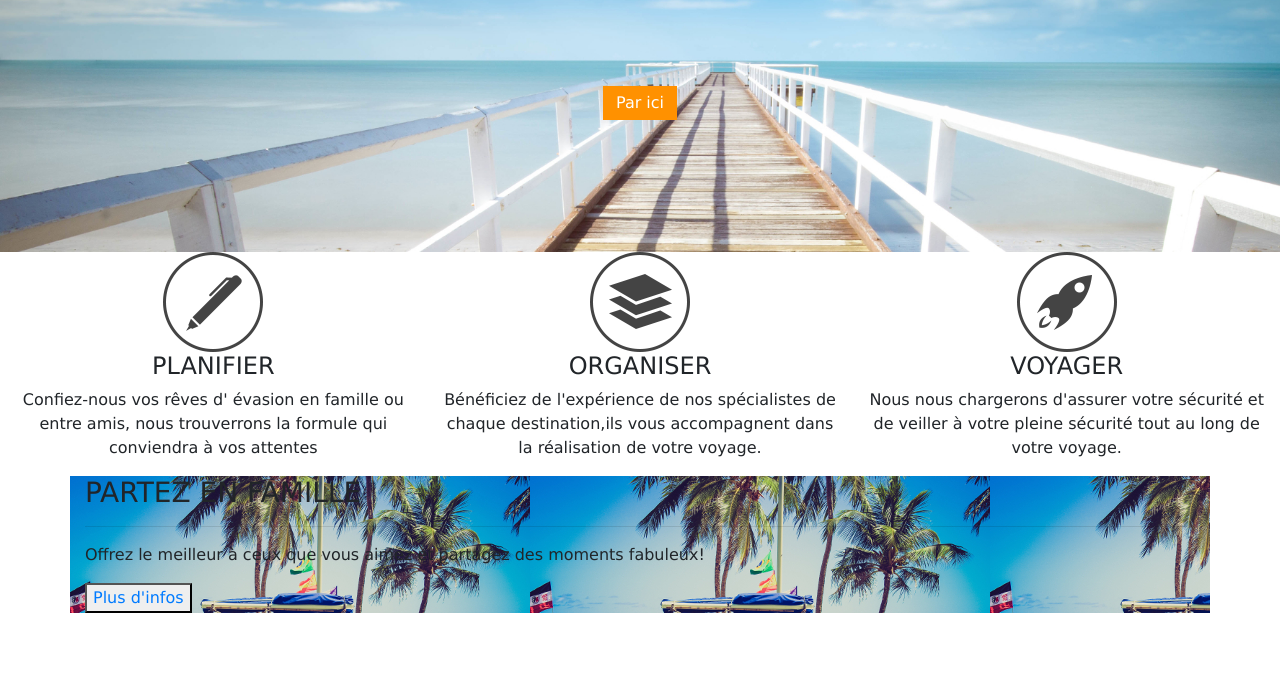
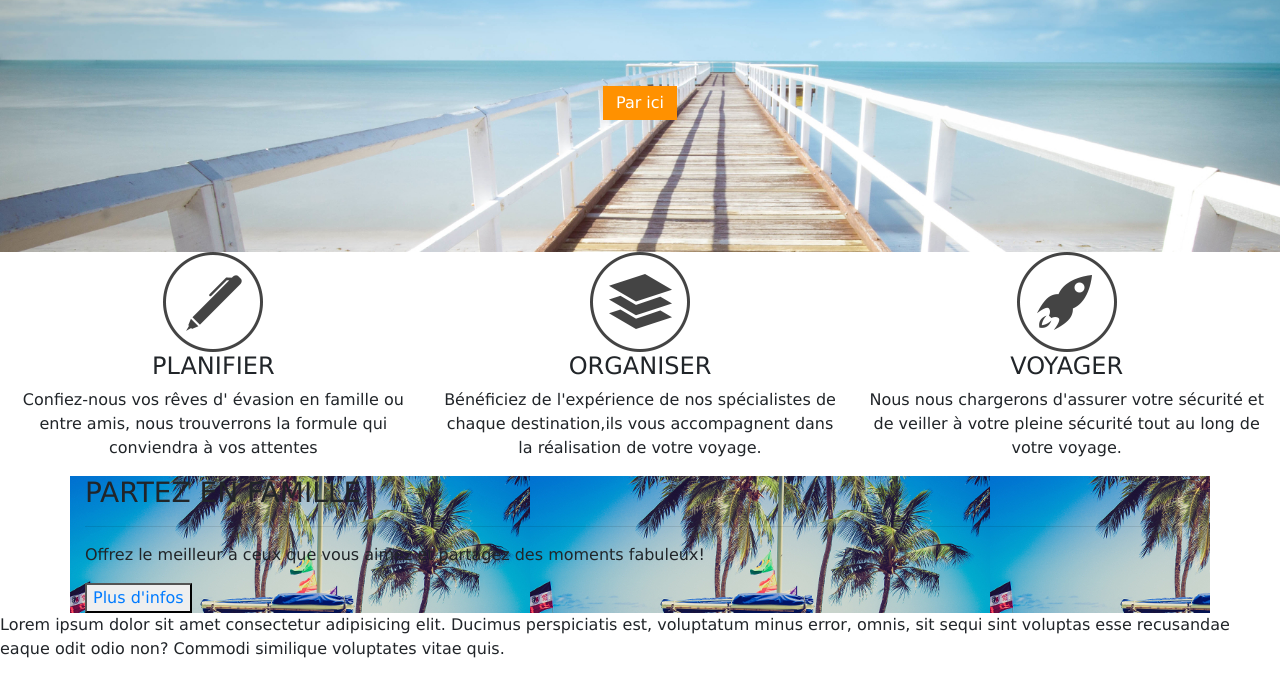
Before and after one commit to Tsilavina0702/siteEnEquipe, a plain HTML site: page index.html in a window 1280 px wide. Shown: the part 327-1004 px from the top of the page. Before the commit the page ends 940 px from the top, so only its background shows below. Drawn offline with Linux system fonts and the light colour scheme.

Commit message:
nouvelle modification

```diff
--- a/index.html
+++ b/index.html
@@ -83,5 +83,6 @@
             </div>
         </div>
     </div>
+    <p>Lorem ipsum dolor sit amet consectetur adipisicing elit. Ducimus perspiciatis est, voluptatum minus error, omnis, sit sequi sint voluptas esse recusandae eaque odit odio non? Commodi similique voluptates vitae quis.</p>
 </body>
 </html>
```
